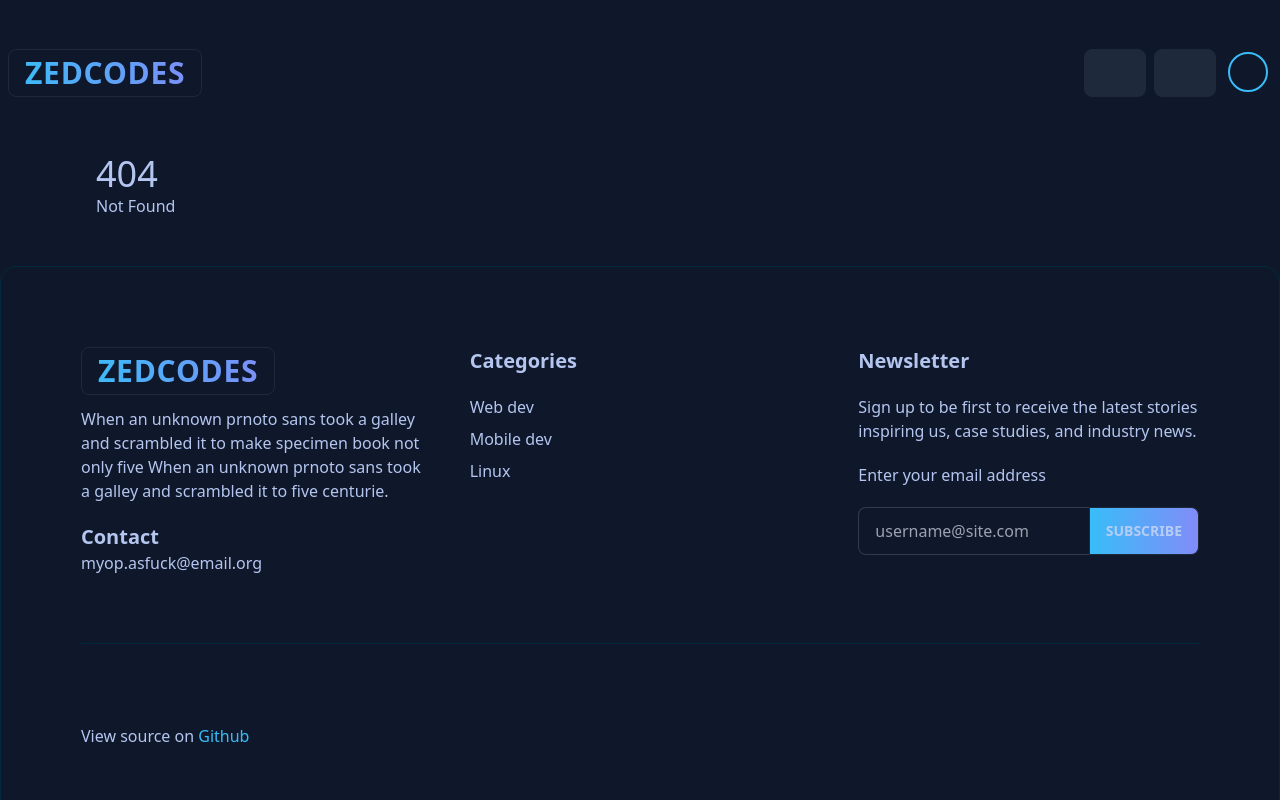
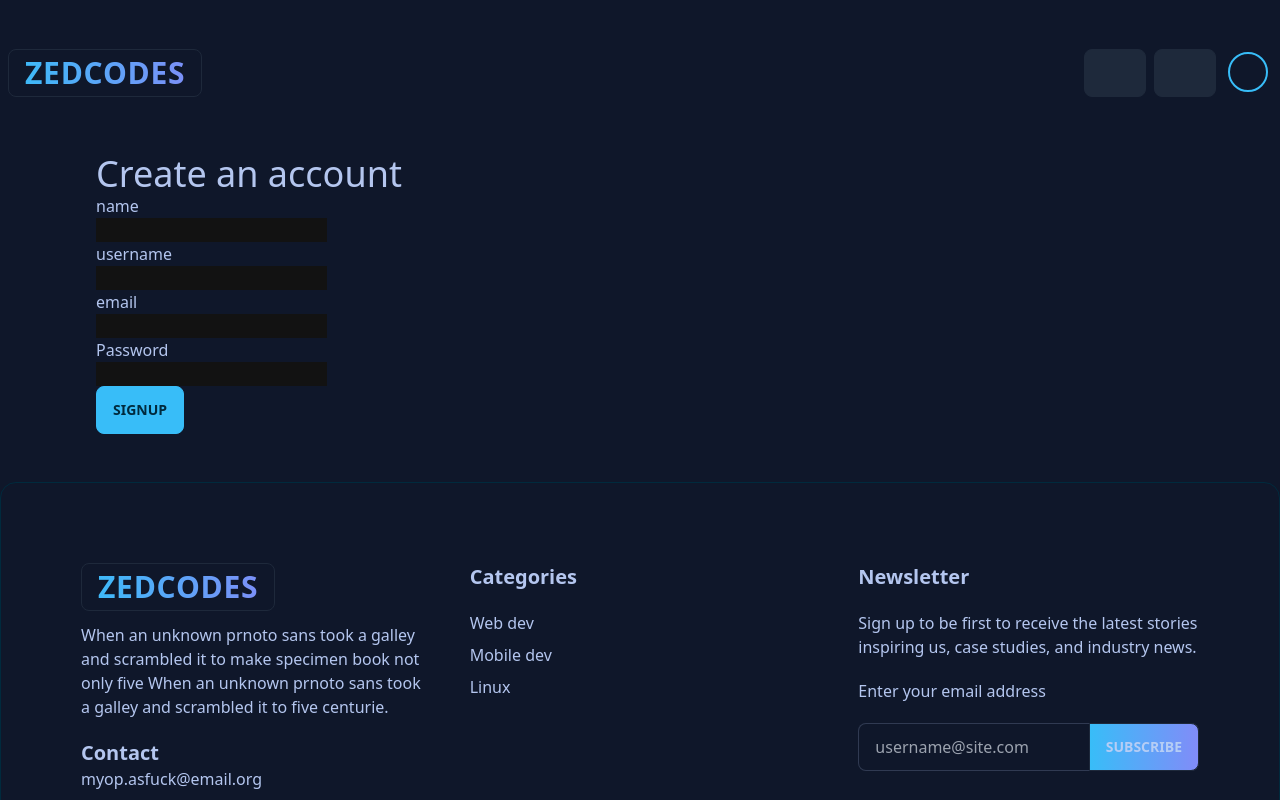
Before and after one commit to izharxyz/neon, a SvelteKit app: page /auth/register in a window 1280 px wide. Before the commit this address had no page. Shown: the top 800 px of the page. Built offline with nearby package versions, Linux system fonts and the light colour scheme; some icons are missing.

Commit message:
create basic register form

```diff
--- /dev/null
+++ b/src/routes/auth/register/+page.svelte
@@ -0,0 +1,21 @@
+<!-- routes/signup/+page.svelte -->
+<script lang="ts">
+	import { enhance } from "$app/forms";
+</script>
+
+<div>
+	<h1>Create an account</h1>
+	<form method="POST" use:enhance>
+		<label for="name">name</label><br />
+		<input id="name" name="name" /><br />
+
+		<label for="username">username</label><br />
+		<input id="username" name="username" /><br />
+
+		<label for="email">email</label><br />
+		<input id="email" name="email" /><br />
+		<label for="password">Password</label><br />
+		<input type="password" id="password" name="password" /><br />
+		<input type="submit" value="Signup" class="btn btn-primary"/>
+	</form>
+</div>
```
